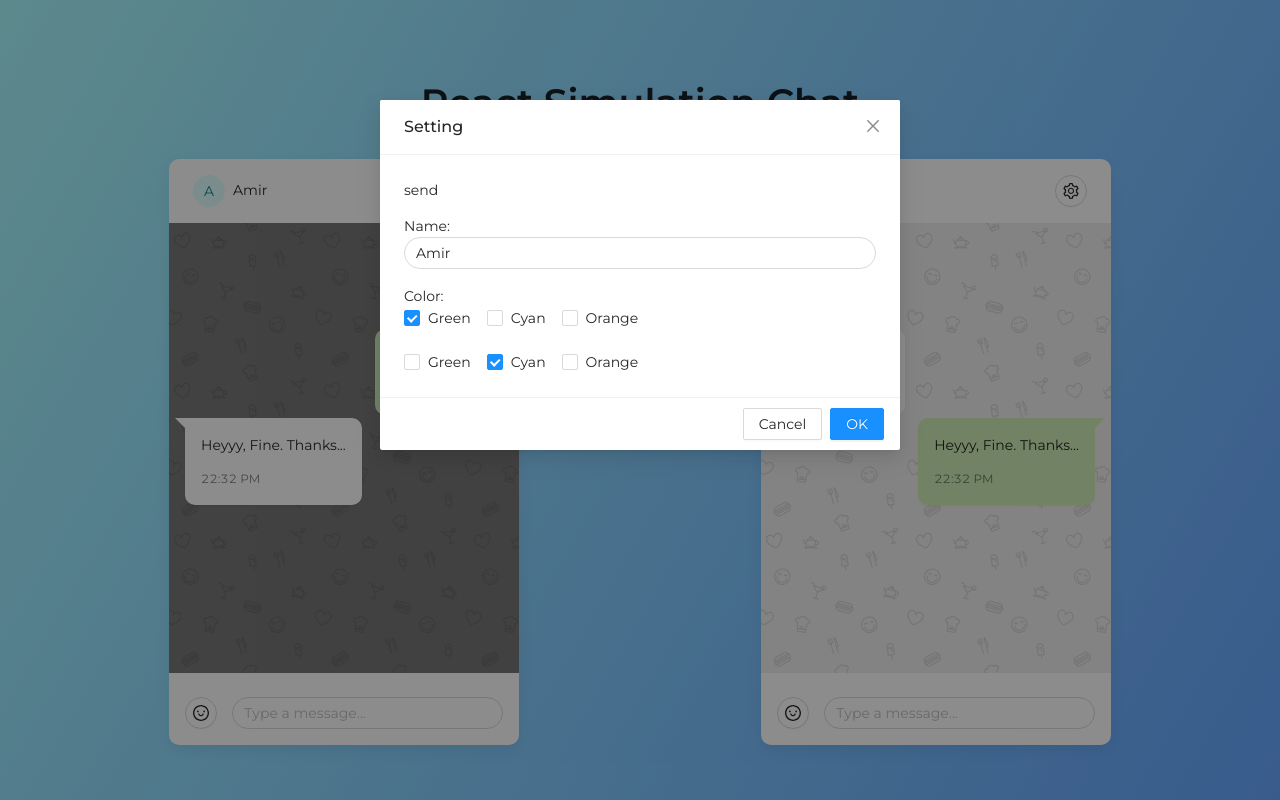
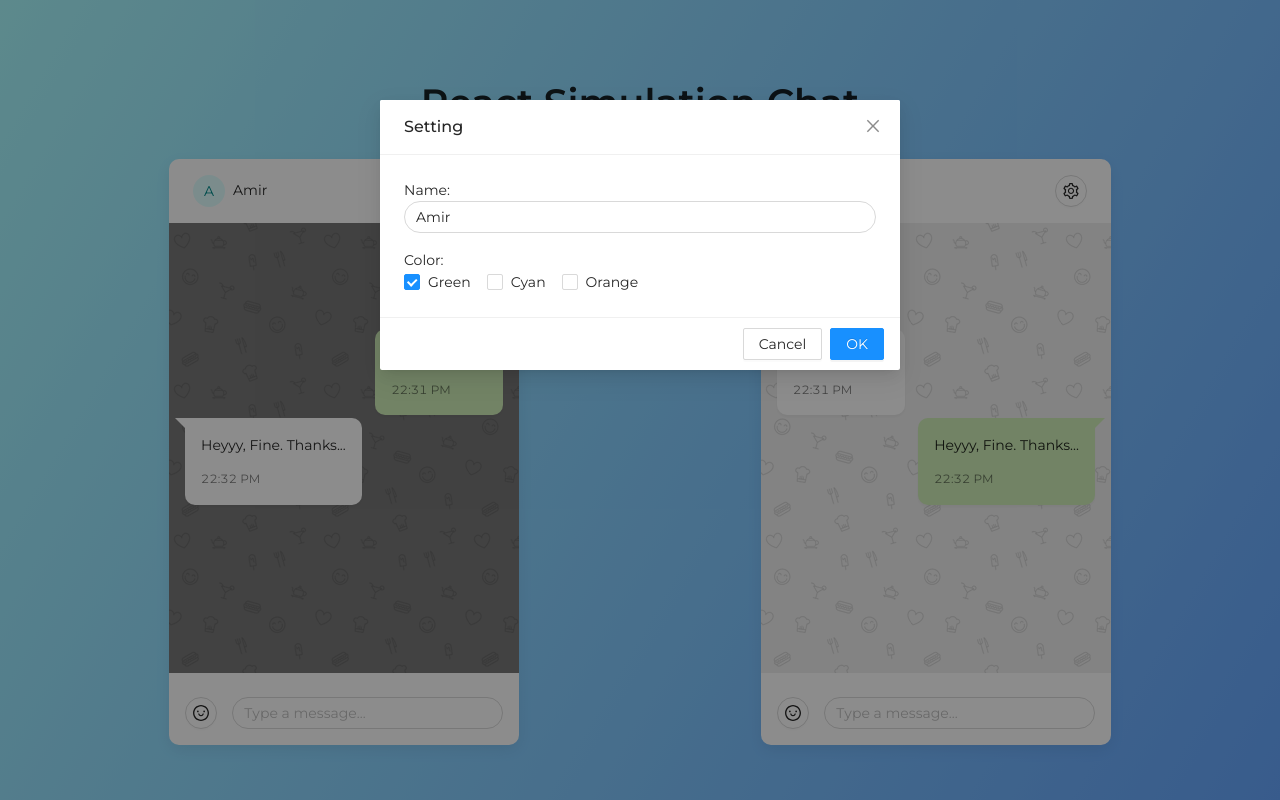
Before and after one commit to amiryxe/react-simulation-chat, a React (Create React App) app: page / in a window 1280 px wide. Both pictures are taken after a click on the button 479 px from the left and 190 px from the top of the page. Built offline with nearby package versions, Linux system fonts and the light colour scheme; the HTML template or start-up script is replaced by a standard one; a web font is replaced by a local one.

Commit message:
setting modal changes

```diff
--- a/src/components/ModalSetting.js
+++ b/src/components/ModalSetting.js
@@ -25,7 +25,7 @@ const ModalSetting = ({ userType, userName, color, visible, setVisible }) => {
   };
 
   const handleChangeUserName = (e) => {
-    console.log(userType);
+    // console.log(userType);
   };
 
   return (
@@ -36,7 +36,6 @@ const ModalSetting = ({ userType, userName, color, visible, setVisible }) => {
       onCancel={handleCancel}
     >
       <div style={{ marginBottom: '1rem' }}>
-        <p>{userType}</p>
         <label>
           Name:
           <Input
@@ -55,13 +54,6 @@ const ModalSetting = ({ userType, userName, color, visible, setVisible }) => {
             defaultValue={['Green']}
             onChange={onChange}
           />
-          <br />
-          <br />
-          <Checkbox.Group
-            options={options}
-            defaultValue={['Cyan']}
-            onChange={onChange}
-          />
         </div>
       </div>
     </Modal>
```
